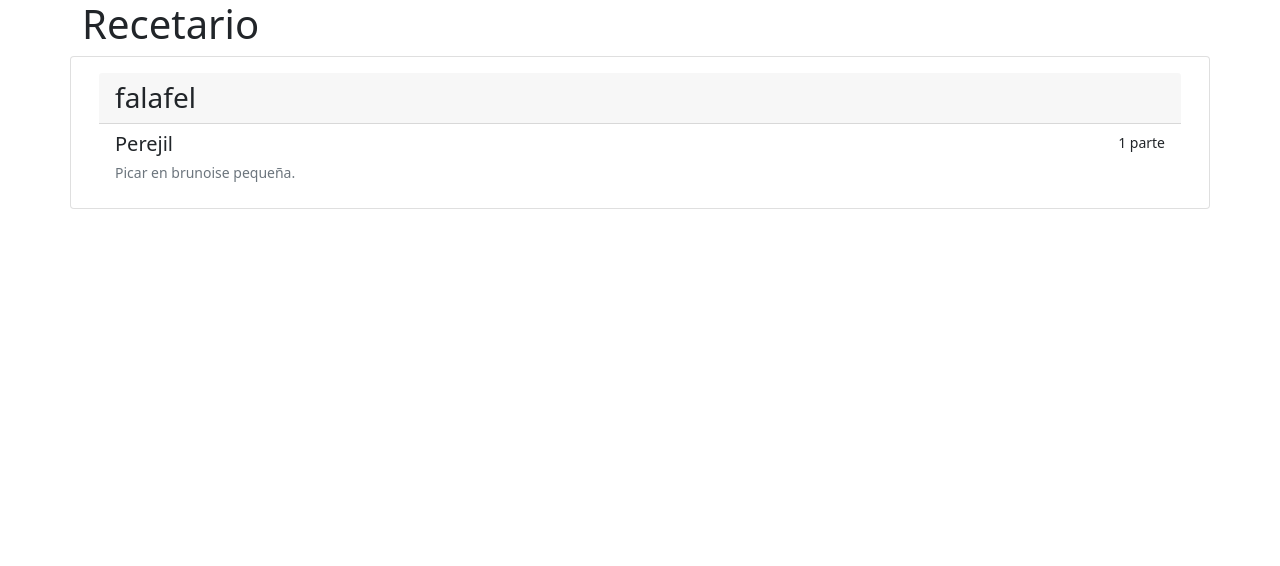
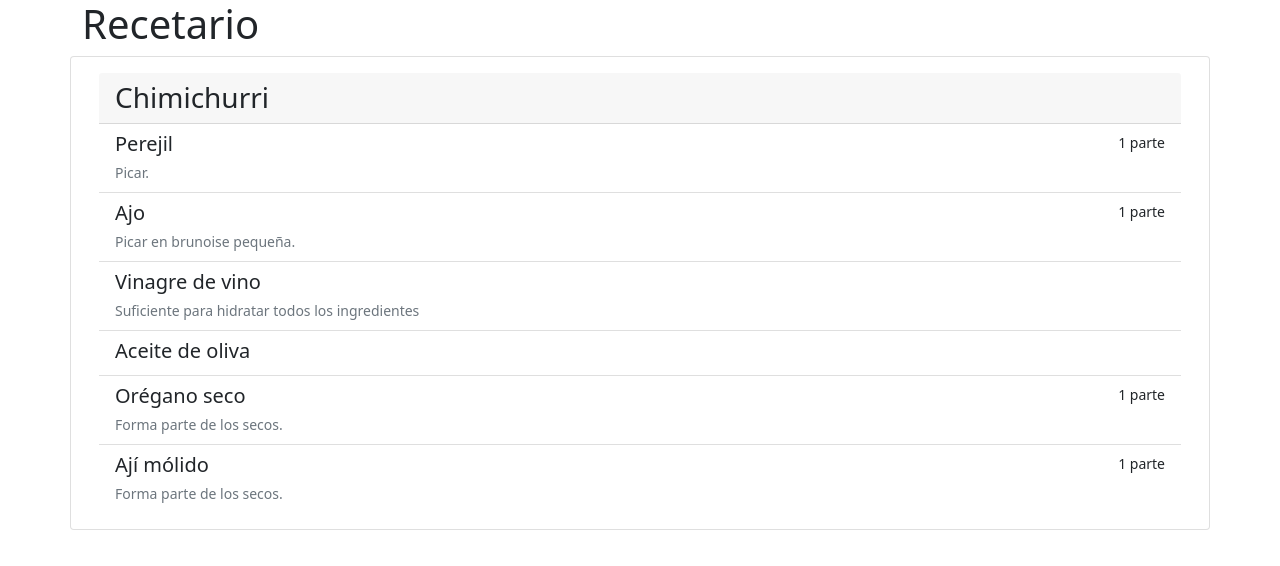
Before and after one commit to thepalbi/recetario, a Next.js app: page / in a window 1280 px wide. Shown: the top 566 px of the page. Built offline with nearby package versions, Linux system fonts and the light colour scheme.

Commit message:
Getting recipe from file

```diff
--- a/components/Home.tsx
+++ b/components/Home.tsx
@@ -2,27 +2,16 @@ import * as React from 'react';
 import { Recipe as RecipeType } from '../interfaces';
 import Recipe from './Recipe';
 
-function Home() {
-  let someTestRecipe: RecipeType = {
-    recipe_name: "falafel",
-    ingredients: {
-      "Perejil": {
-        amounts: [
-          {
-            amount: 1,
-            unit: "parte"
-          }
-        ],
-        notes: "Picar en brunoise pequeña.",
-      }
-    },
-    steps: [],
-  };
+type HomeProps = {
+  recipes: RecipeType[],
+}
+
+function Home({ recipes }: HomeProps) {
   return (
     <div className='container'>
       <h1>Recetario</h1>
       <div className='row'>
-        <Recipe recipe={someTestRecipe} ></Recipe>
+        {recipes.map(r => <Recipe key={r.recipe_name} recipe={r}></Recipe>)}
       </div>
     </div>
   )
--- a/components/Recipe.tsx
+++ b/components/Recipe.tsx
@@ -1,5 +1,5 @@
 import * as React from 'react';
-import { Recipe, IngredientDetails, NamedIngredients } from '../interfaces';
+import { Recipe, IngredientDetails, NamedIngredient } from '../interfaces';
 
 type RecipeProps = {
   recipe: Recipe
@@ -15,26 +15,24 @@ function Recipe({ recipe }: RecipeProps) {
 }
 
 type IngredientListProps = {
-  ingredients: NamedIngredients,
+  ingredients: NamedIngredient[],
 }
 
 function IngredientList({ ingredients }: IngredientListProps) {
   return (
     <ul className='list-group list-group-flush'>
-      {Object.keys(ingredients).map(name =>
-        <Ingredient name={name} details={ingredients[name]}></Ingredient>
-      )}
+      {ingredients.map(i => <Ingredient key={i.name} ingredient={i}></Ingredient>)}
     </ul>
   )
 }
 
 type IngredientProps = {
-  name: string,
-  details: IngredientDetails | undefined,
+  ingredient: NamedIngredient,
 }
 
-function Ingredient({ name, details }: IngredientProps) {
+function Ingredient({ ingredient }: IngredientProps) {
   let formattedFirstAmount;
+  let details = ingredient as IngredientDetails;
   let hasAmount = details && details.amounts && details.amounts.length > 0;
   let hasNotes = details && details.notes;
   if (hasAmount) {
@@ -44,7 +42,7 @@ function Ingredient({ name, details }: IngredientProps) {
   return (
     <div className="list-group-item list-group-item-action flex-column align-items-start">
       <div className="d-flex w-100 justify-content-between">
-        <h5 className="mb-1">{name}</h5>
+        <h5 className="mb-1">{ingredient.name}</h5>
         {formattedFirstAmount}
       </div>
       {hasNotes && <small className="text-muted">{details.notes}</small>}
--- a/package.json
+++ b/package.json
@@ -9,10 +9,14 @@
     "lint": "next lint"
   },
   "dependencies": {
+    "@types/js-yaml": "^4.0.5",
+    "@types/yaml": "^1.9.7",
     "bootstrap": "^5.1.3",
+    "js-yaml": "^4.1.0",
     "next": "12.1.6",
     "react": "18.1.0",
-    "react-dom": "18.1.0"
+    "react-dom": "18.1.0",
+    "yaml": "^2.1.0"
   },
   "devDependencies": {
     "@types/node": "17.0.35",
--- a/pages/index.tsx
+++ b/pages/index.tsx
@@ -1,10 +1,42 @@
 import type { NextPage } from 'next'
 import Home from '../components/Home'
+import { parse } from 'yaml';
+import { readFile } from 'fs/promises';
+import { NamedIngredient, ORFRecipe, Recipe } from '../interfaces';
+import * as path from 'path';
 
-const HomePage: NextPage = () => {
+const HomePage = ({ recipes }: { recipes: Recipe[] }) => {
   return (
-    <Home></Home>
+    <Home recipes={recipes}></Home>
   )
 }
 
+export async function getStaticProps() {
+  const sampleRecipeContents = await readFile(path.join(process.cwd(), "recipes/chimichurri.yaml"));
+  const parsedRecipe = parse(sampleRecipeContents.toString()) as ORFRecipe;
+
+  const convertedRecipe: Recipe = {
+    recipe_name: parsedRecipe.recipe_name,
+    steps: parsedRecipe.steps,
+    ingredients: parsedRecipe.ingredients.map(namedIngredients => {
+      let ingredients = Object.keys(namedIngredients).map(name => {
+        let ingredient: NamedIngredient = {
+          name: name,
+          amounts: namedIngredients[name]?.amounts ?? [],
+          notes: namedIngredients[name]?.notes ?? '',
+        };
+        return ingredient;
+      });
+      return ingredients[0];
+    }),
+  };
+
+  console.log("parsed recipe:", JSON.stringify(parsedRecipe));
+  return {
+    props: {
+      recipes: [convertedRecipe],
+    }
+  }
+}
+
 export default HomePage
```
Also changed, not shown: interfaces/index.ts (+13 -3 lines), 2 other files (tests, documents, lock files or other folders).
